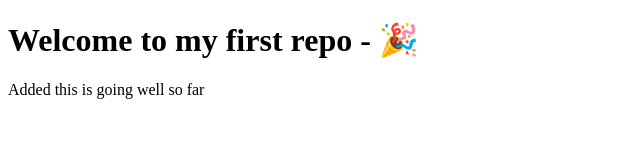
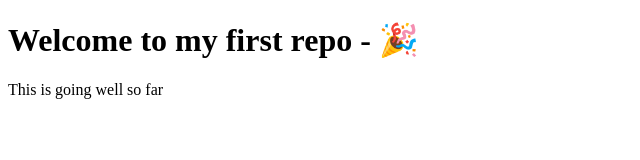
Before and after one commit to Tijanif/boolean-uk-first-repo, a website: page index.html in a window 1280 px wide. Shown: the full height of the page, 0-640 px from the left. Drawn offline with Linux system fonts and the light colour scheme.

Commit message:
updated my repo

```diff
--- a/index.html
+++ b/index.html
@@ -8,6 +8,6 @@
   </head>
   <body>
     <h1>Welcome to my first repo - 🎉</h1>
-    <p>Added this is going well so far</p>
+    <p>This is going well so far</p>
   </body>
 </html>
```
